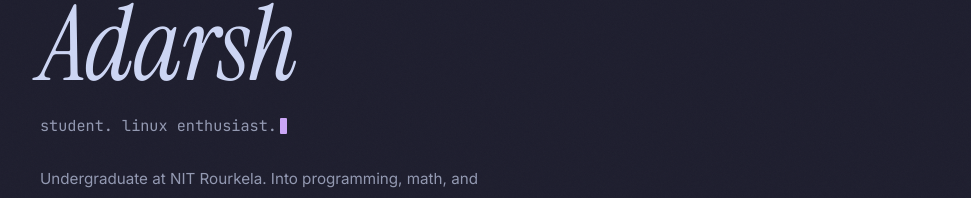
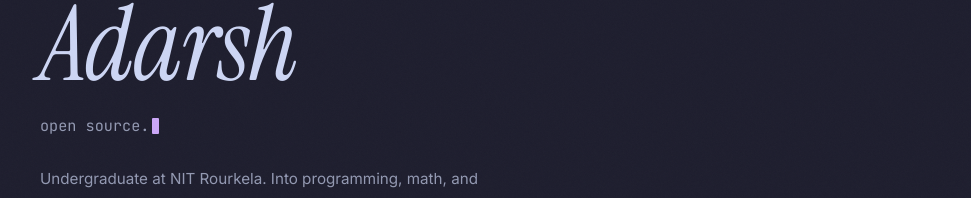
Before and after one commit to adarsh-67r/adarsh-67r.github.io, a React (Vite) app: page / in a window 1280 px wide. Shown: the part 360-558 px from the top of the page, without its empty margins (150-1121 px from the left). Built offline with nearby package versions, Linux system fonts and the light colour scheme.

Commit message:
feat: multi-role useTyping hook, Hero cycles all roles, SEO meta in index.html, robots.txt, sitemap.xml

```diff
--- a/index.html
+++ b/index.html
@@ -4,8 +4,29 @@
     <meta charset="UTF-8" />
     <link rel="icon" type="image/png" href="https://avatars.githubusercontent.com/u/83777943?v=4" />
     <meta name="viewport" content="width=device-width, initial-scale=1.0" />
-    <meta name="description" content="Adarsh" />
-    <title>Adarsh</title>
+
+    <!-- Primary SEO -->
+    <title>Adarsh — Student & Developer</title>
+    <meta name="description" content="Personal site of Adarsh — undergraduate at NIT Rourkela. Into programming, math, Linux, and building things." />
+    <meta name="author" content="Adarsh" />
+    <meta name="keywords" content="Adarsh, NIT Rourkela, portfolio, developer, student, Linux, open source" />
+    <link rel="canonical" href="https://adarsh.is-a.dev/" />
+
+    <!-- Open Graph -->
+    <meta property="og:type" content="website" />
+    <meta property="og:url" content="https://adarsh.is-a.dev/" />
+    <meta property="og:title" content="Adarsh — Student & Developer" />
+    <meta property="og:description" content="Personal site of Adarsh — undergraduate at NIT Rourkela. Into programming, math, Linux, and building things." />
+    <meta property="og:image" content="https://avatars.githubusercontent.com/u/83777943?v=4" />
+    <meta property="og:site_name" content="Adarsh" />
+    <meta property="og:locale" content="en_US" />
+
+    <!-- Twitter / X Card -->
+    <meta name="twitter:card" content="summary" />
+    <meta name="twitter:title" content="Adarsh — Student & Developer" />
+    <meta name="twitter:description" content="Personal site of Adarsh — undergraduate at NIT Rourkela. Into programming, math, Linux, and building things." />
+    <meta name="twitter:image" content="https://avatars.githubusercontent.com/u/83777943?v=4" />
+
     <!-- GitHub Pages SPA redirect: restore path stored by 404.html -->
     <script>
       (function() {
--- a/src/components/Hero.jsx
+++ b/src/components/Hero.jsx
@@ -8,7 +8,7 @@ import { useTyping } from '../hooks/useTyping'
 const ROLES = ['student. linux enthusiast.', 'open source.', 'developer.']
 
 export default function Hero() {
-  const { displayed } = useTyping(ROLES[0], {
+  const { displayed } = useTyping(ROLES, {
     loop: true,
     speed: 60,
     eraseSpeed: 30,
--- a/src/hooks/useTyping.js
+++ b/src/hooks/useTyping.js
@@ -1,27 +1,39 @@
 // Typing animation hook with two modes:
 // loop: false (default) — one-shot, types once then stops (cursor disappears)
 // loop: true            — types out, pauses, erases, repeats forever
+// texts (array)         — cycles through multiple strings when loop: true
 //
 // Options: speed (ms/char type), eraseSpeed (ms/char erase), pauseAfter (ms hold), delay (ms before start)
 import { useState, useEffect, useRef } from 'react'
 
-export function useTyping(text, { speed = 42, eraseSpeed = 22, pauseAfter = 1600, delay = 0, loop = false } = {}) {
+// Single-string overload: useTyping(text, options)
+// Multi-string overload:  useTyping([text1, text2, ...], options) — loops through array
+export function useTyping(textOrTexts, { speed = 42, eraseSpeed = 22, pauseAfter = 1600, delay = 0, loop = false } = {}) {
+  const texts = Array.isArray(textOrTexts) ? textOrTexts : [textOrTexts]
   const [displayed, setDisplayed] = useState('')
   const [done, setDone] = useState(false)
   const [erasing, setErasing] = useState(false)
   const timeoutRef = useRef(null)
+  const textIndexRef = useRef(0)
 
   useEffect(() => {
     setDisplayed('')
     setDone(false)
     setErasing(false)
+    textIndexRef.current = 0
 
     let i = 0
     let phase = 'typing'
 
     const clear = () => clearTimeout(timeoutRef.current)
 
+    function currentText() {
+      return texts[textIndexRef.current % texts.length]
+    }
+
     function tick() {
+      const text = currentText()
+
       if (phase === 'typing') {
         if (i < text.length) {
           i++
@@ -45,6 +57,9 @@ export function useTyping(text, { speed = 42, eraseSpeed = 22, pauseAfter = 1600
           setDisplayed(text.slice(0, i))
           timeoutRef.current = setTimeout(tick, eraseSpeed)
         } else {
+          // Advance to next text in array
+          textIndexRef.current += 1
+          i = 0
           phase = 'waiting'
           setErasing(false)
           timeoutRef.current = setTimeout(tick, 400)
@@ -57,7 +72,8 @@ export function useTyping(text, { speed = 42, eraseSpeed = 22, pauseAfter = 1600
 
     timeoutRef.current = setTimeout(tick, delay)
     return clear
-  }, [text, loop, speed, eraseSpeed, pauseAfter, delay])
+  // eslint-disable-next-line react-hooks/exhaustive-deps
+  }, [loop, speed, eraseSpeed, pauseAfter, delay])
 
   return { displayed, done, erasing }
 }
```
Also changed, not shown: public/robots.txt (added), 1 other file (tests, documents, lock files or other folders).
